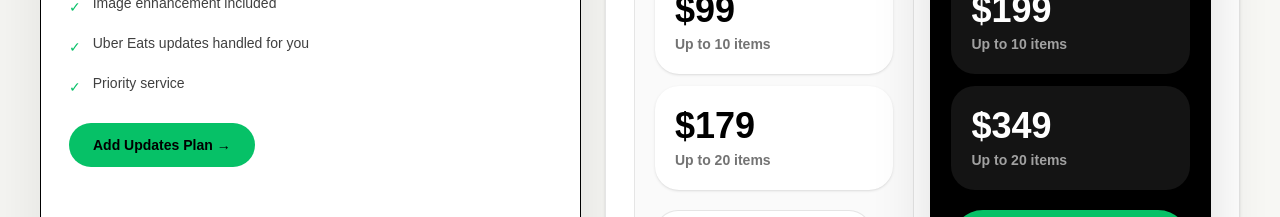
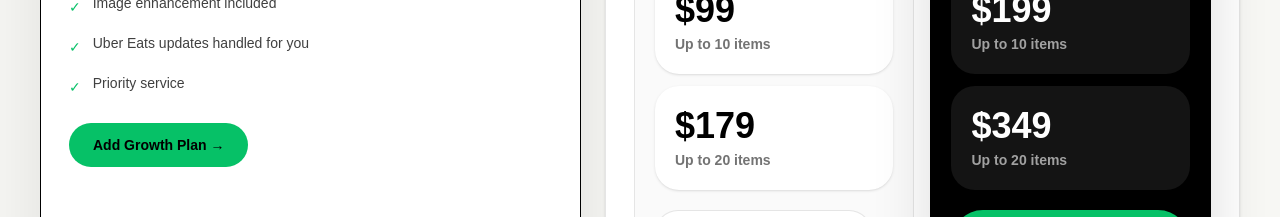
Before and after one commit to paulrodgerson40-blip/dpo-frontend, a Next.js app: page / in a window 1280 px wide. Shown: the part 5080-5297 px from the top of the page. Built offline with nearby package versions, Linux system fonts and the light colour scheme.

Commit message:
Update page.tsx

```diff
--- a/app/page.tsx
+++ b/app/page.tsx
@@ -550,7 +550,7 @@ export default function PremiumPricingPage() {
               <CheckItem>Uber Eats updates handled for you</CheckItem>
               <CheckItem>Priority service</CheckItem>
             </ul>
-            <button className="mt-6 rounded-full bg-[#06C167] px-6 py-3 text-sm font-black text-black">Add Updates Plan →</button>
+            <button className="mt-6 rounded-full bg-[#06C167] px-6 py-3 text-sm font-black text-black">Add Growth Plan →</button>
           </div>
 
           <div className="grid gap-5">
```
